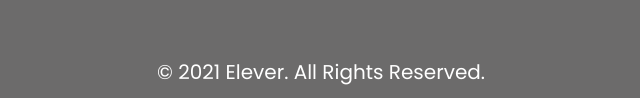
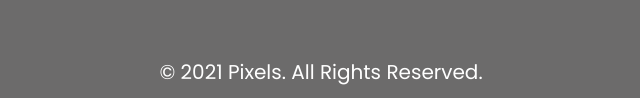
Before and after one commit to Diya-Mariam/Elever-3, a plain HTML site: page profile.html in a window 1280 px wide. Shown: the part 2113-2217 px from the top of the page, 319-959 px from the left. Drawn offline with nearby package versions, Linux system fonts and the light colour scheme.

Commit message:
Update profile.html

```diff
--- a/profile.html
+++ b/profile.html
@@ -123,7 +123,7 @@
             </div>
 
         </p>
-        <p>&copy; 2021 Elever. All Rights Reserved.</p>
+        <p>&copy; 2021 Pixels. All Rights Reserved.</p>
     </footer>
 </body>
 </html>
```
